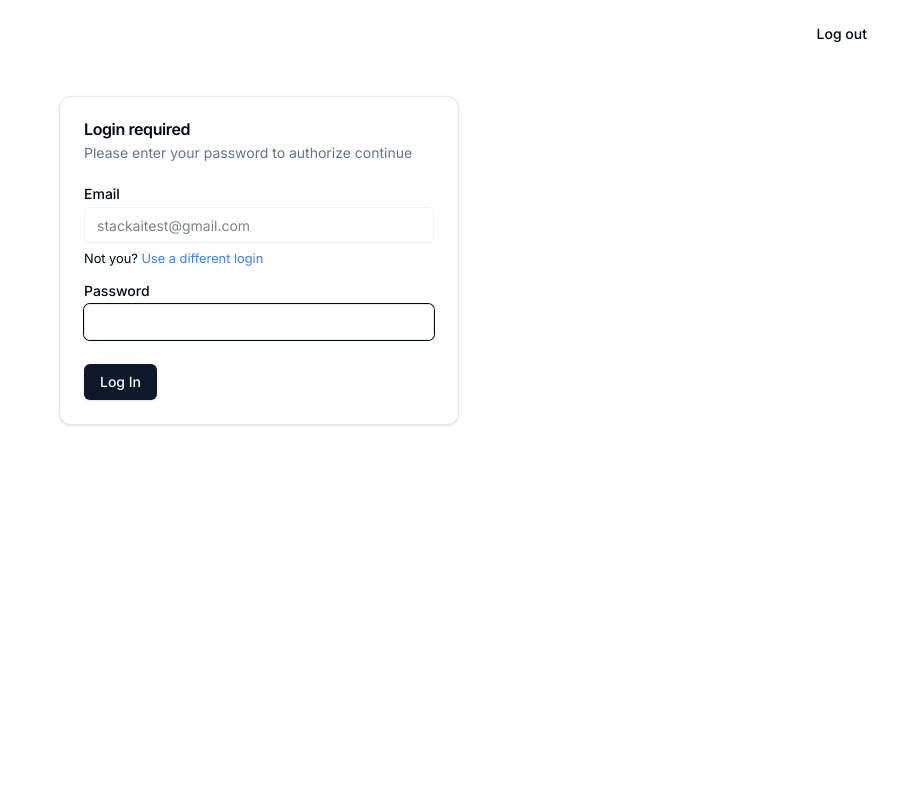
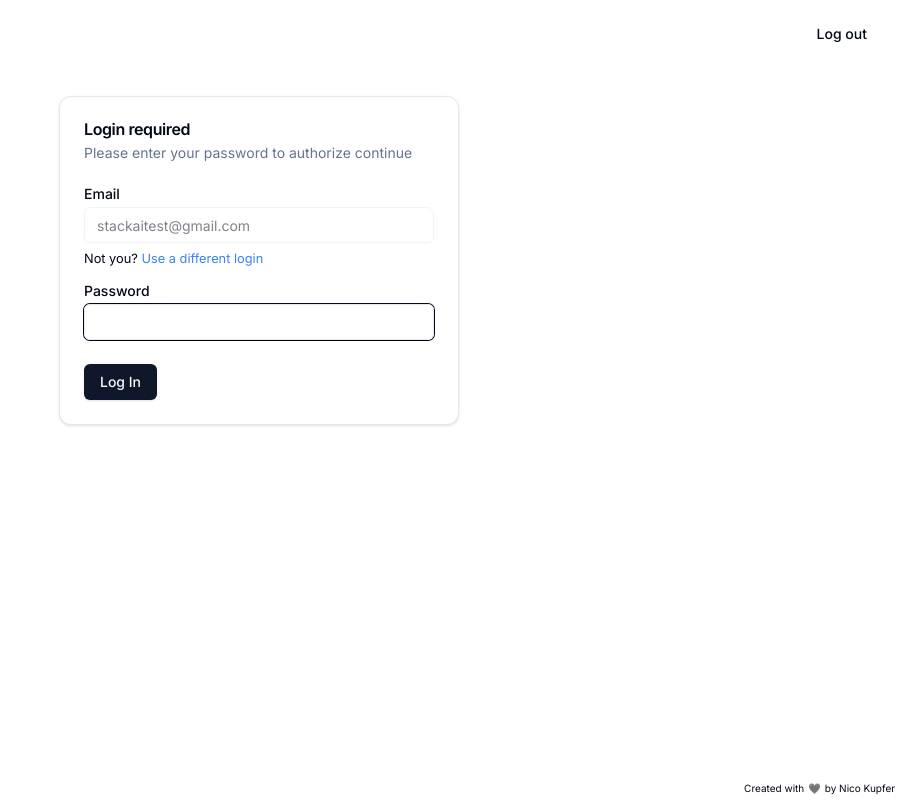
Before and after one commit to nicojones/stack-task, a Next.js app: page /auth in a window 1280 px wide. Shown: the whole page, without its empty margins (381-1280 px from the left). Built offline with nearby package versions, Linux system fonts and the light colour scheme.

Commit message:
Created with Love

```diff
--- a/src/app/layout.tsx
+++ b/src/app/layout.tsx
@@ -3,7 +3,7 @@ import "./globals.css";
 import type { Metadata } from "next";
 import { Inter } from "next/font/google";
 
-import { EndSession } from "@/components/library";
+import { CreatedBy, EndSession } from "@/components/library";
 import { Toaster } from "@/components/ui";
 import { AuthWrapper, QueryWrapper } from "@/context";
 
@@ -31,6 +31,7 @@ export default function RootLayout ({
         </QueryWrapper>
         <Toaster expand={false} />
         <EndSession />
+        <CreatedBy />
       </body>
     </html>
   );
--- /dev/null
+++ b/src/components/library/CreatedBy.tsx
@@ -0,0 +1,7 @@
+export const CreatedBy = (): JSX.Element => (
+  <div className="fixed bottom-1 right-1 fric space-x-1 text-[10px]">
+    <span>Created with</span>
+    <span className="animate-pulse">&#x1F5A4;</span>
+    <span>by Nico Kupfer</span>
+  </div>
+);
--- a/src/components/library/index.ts
+++ b/src/components/library/index.ts
@@ -2,6 +2,7 @@
 export * from "./EndSession";
 export * from "./NotYou";
 export * from "./CopyToClipboard";
+export * from "./CreatedBy";
 
 // ~~ FOLDERS
 export * from "./file-picker";
```
